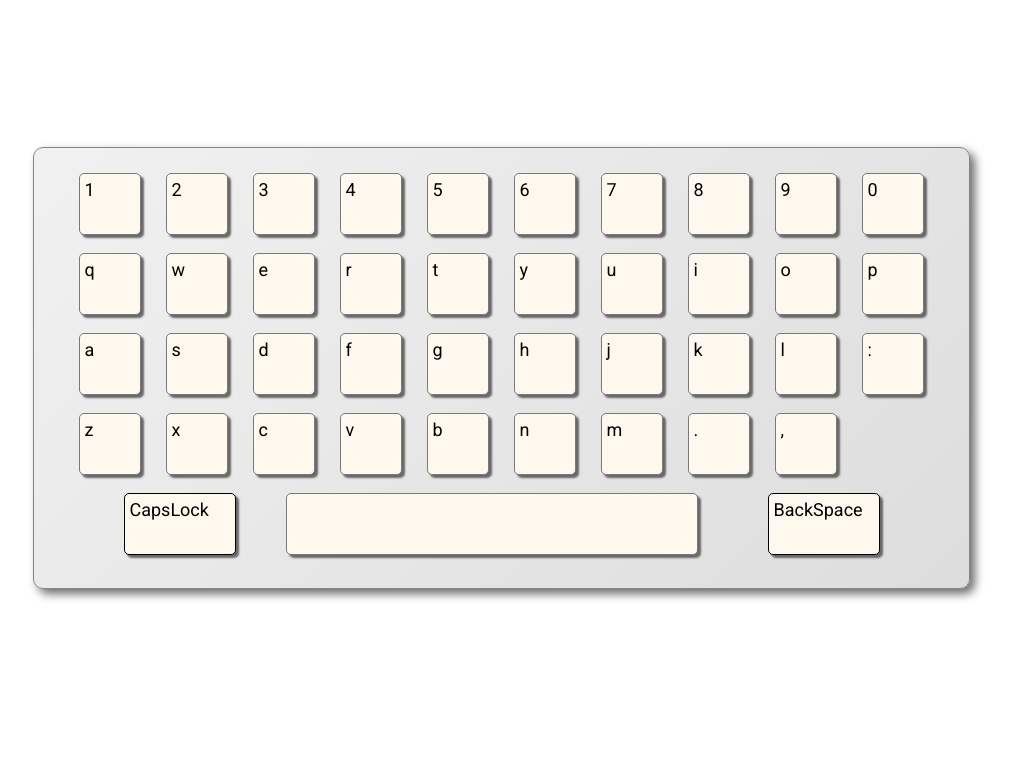
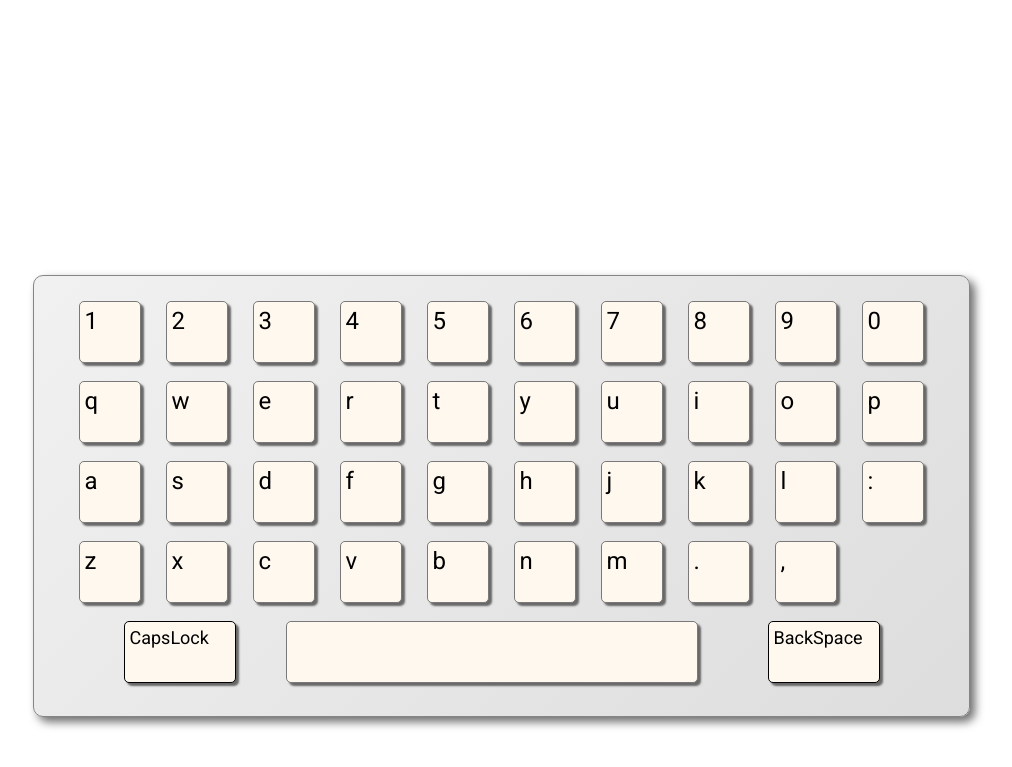
Before and after one commit to EleevAzret/AppleKeyboard, a plain HTML site: page index.html in a window 1280 px wide. Shown: the part 17-784 px from the top of the page, without its empty margins (139-1151 px from the left). Drawn offline with Linux system fonts and the light colour scheme.

Commit message:
little styles changes

```diff
--- a/style.css
+++ b/style.css
@@ -1,4 +1,8 @@
 @import url('https://fonts.googleapis.com/css2?family=Roboto&display=swap');
+
+body {
+  padding: 30px 0;
+}
 
 #keyboard {
 	border: 1px solid rgb(133, 133, 133);
@@ -20,7 +24,9 @@
 	text-align: center;
 	display: flex;
 	font-family: 'Roboto', sans-serif;
-	font-size: 20px;
+	font-size: 36px;
+  resize: none;
+	border: 0;
 }
 
 .keys {
@@ -33,18 +39,13 @@
 	background-color: rgb(255, 248, 239);
 	box-shadow: 3px 3px 2px rgb(104, 104, 104);
 	font-family: 'Roboto', sans-serif;
-	font-size: 18px;
+	font-size: 24px;
 	border-radius: 5px;
 	cursor: pointer;
 }
 
 .keys:nth-child(10n) {
 	margin-right: 0;
-}
-
-#result {
-	resize: none;
-	border: 0;
 }
 
 .altKey {
```
